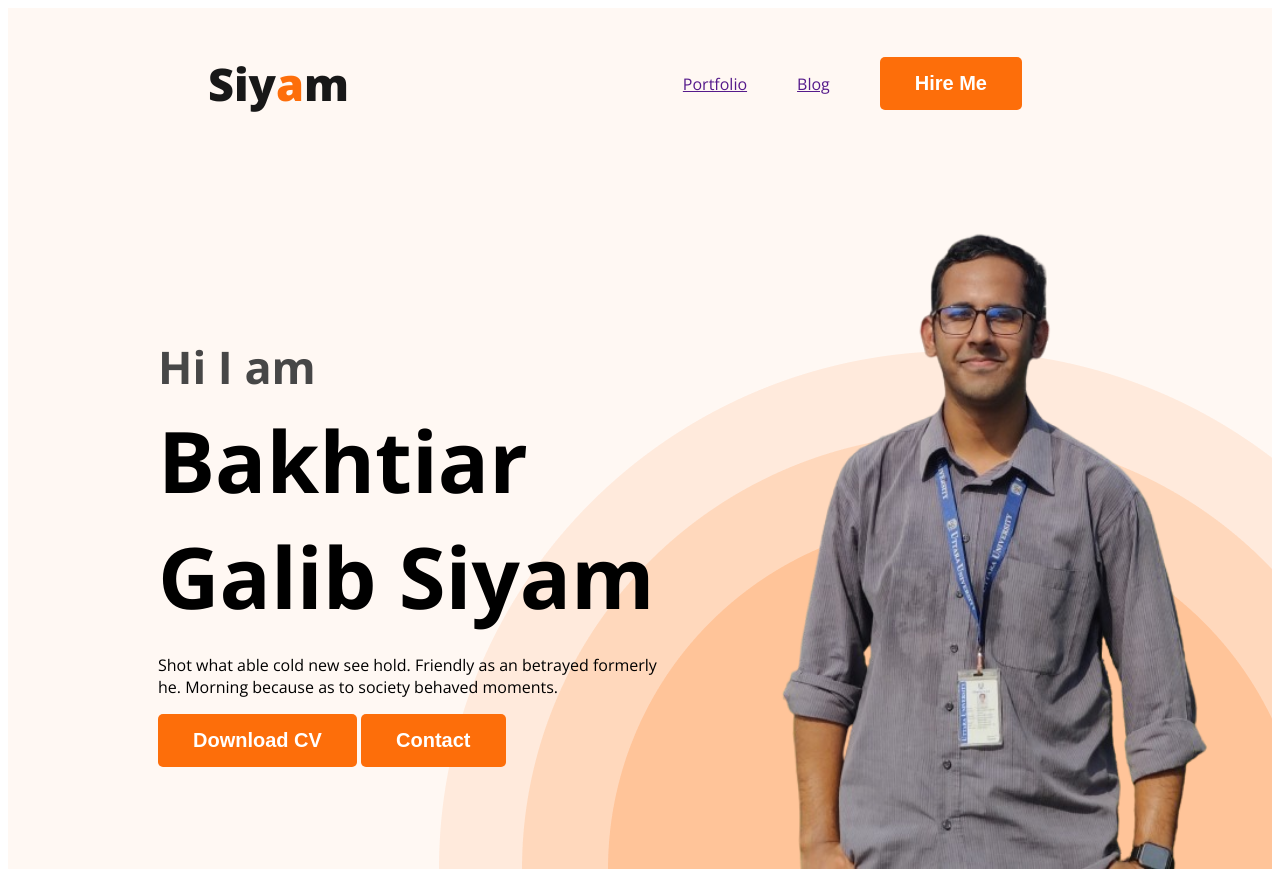
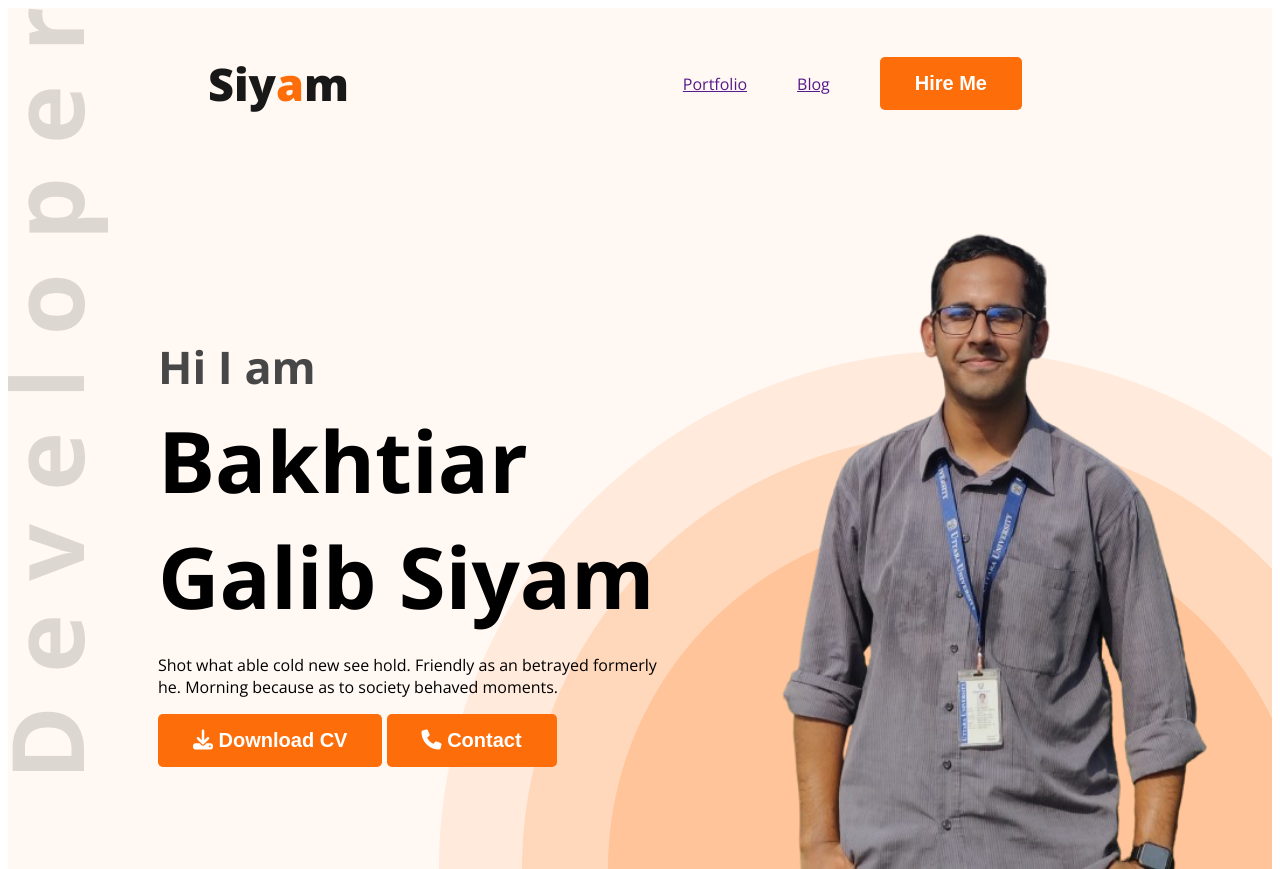
Before and after one commit to siyam97cse/web-developer-portfolio, a plain HTML site: page index.html in a window 1280 px wide. Shown: the top 869 px of the page. Drawn offline with nearby package versions, Linux system fonts and the light colour scheme.

Commit message:
symbol added

```diff
--- a/index.html
+++ b/index.html
@@ -8,6 +8,9 @@
 <link rel="preconnect" href="https://fonts.gstatic.com" crossorigin>
 <link href="https://fonts.googleapis.com/css2?family=Open+Sans:wght@400;700;800&display=swap" rel="stylesheet">
     <link rel="stylesheet" href="styles/portfolio.css">
+
+    <script src="https://kit.fontawesome.com/b34232fd3d.js" crossorigin="anonymous"></script>
+
 </head>
 <body>
     <header class="header">
@@ -24,8 +27,8 @@
           <h3 class="banner-greeting">Hi I am</h3>
           <h1 class="banner-title">Bakhtiar Galib Siyam</h1>
           <p class="banner-description">Shot what able cold new see hold. Friendly as an betrayed formerly he. Morning because as to society behaved moments. </p>
-          <button class="btn-primary" >Download CV</button>
-          <button class="btn-primary"> Contact</button>
+          <button class="btn-primary" ><i class="fa-solid fa-download"></i> Download CV</button>
+          <button class="btn-primary"><i class="fa-solid fa-phone"></i> Contact</button>
         </div>
         <img class="profile-pic" src="images/siyam.png" alt="">
       </div>
@@ -149,7 +152,7 @@
 
     </div>
     <div class="download-cv">
-      <button class="btn-primary">Download CV</button>
+      <button class="btn-primary"><i class="fa-solid fa-download"></i>Download CV</button>
     </div>
   </section>
     </main>
--- a/styles/portfolio.css
+++ b/styles/portfolio.css
@@ -45,9 +45,9 @@ nav li {
 /* header related styles */
 .header{
     background-color:  #FFF8F3;
-    background-image: url('../images/header_bg.png');
+    background-image: url('../images/header_bg.png') ,url('../images/developer.png');
     background-repeat: no-repeat;
-    background-position: bottom right;
+    background-position: bottom right, top left;
 }
 .banner{
     padding: 30px 30px 0px 150px;
```
